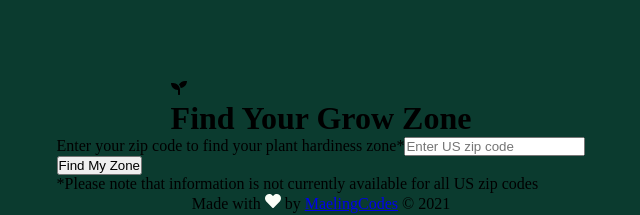
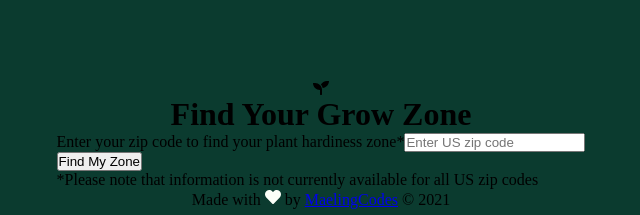
Before and after one commit to maelingmurphy/grow-zone-finder, a React (Create React App) app: page / in a window 1280 px wide. Shown: the top 215 px of the page, without its empty margins (319-959 px from the left). Built offline with nearby package versions, Linux system fonts and the light colour scheme.

Commit message:
create and import Header.css file into Header.js, center icon in Header

```diff
--- a/src/components/Header.js
+++ b/src/components/Header.js
@@ -1,14 +1,15 @@
 import { IconContext } from 'react-icons';
 import { FaSeedling } from 'react-icons/fa';
+import './css/Header.css';
 
 const Header = () => {
     return(
-        <div>
+        <header>
             <IconContext.Provider value={{className: 'icon'}}>
                 <FaSeedling />
             </IconContext.Provider>
             <h1>Find Your Grow Zone</h1>
-        </div>
+        </header>
     );
 }
 
--- /dev/null
+++ b/src/components/css/Header.css
@@ -0,0 +1,5 @@
+header {
+    display: flex;
+    flex-direction: column;
+    align-items: center;
+}
```
